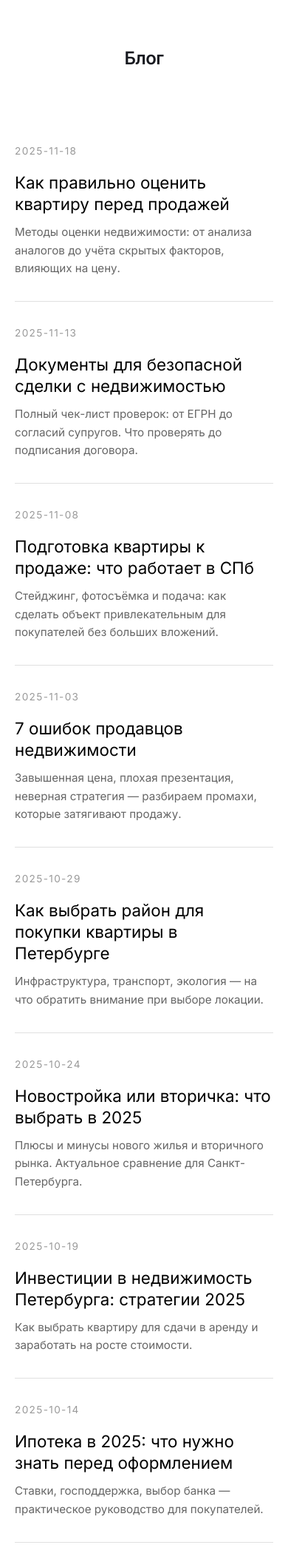
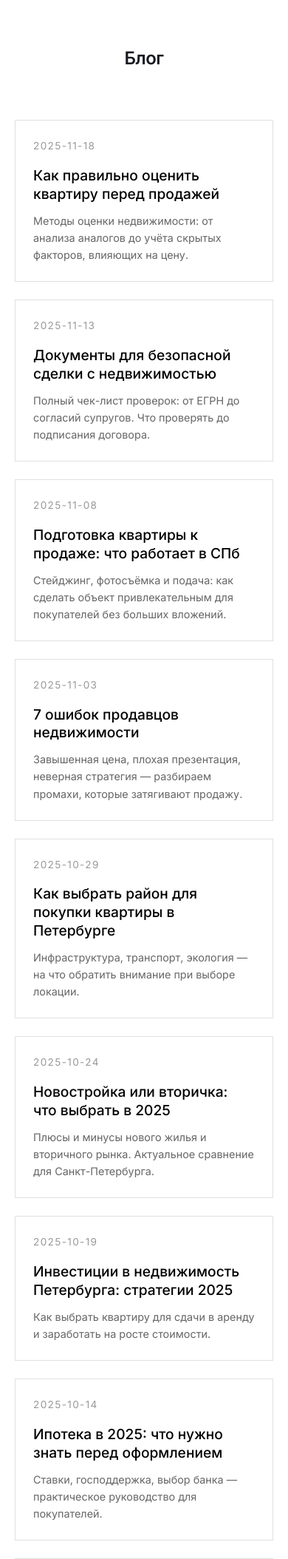
Before and after one commit to nikita-tita/cian-analyzer, a Flask app: page /blog in a window 390 px wide. Shown: the part 97-2205 px from the top of the page at 74% size. Run offline with Flask 3, Linux system fonts and the light colour scheme; data comes from the database, SQL or seed files in the repository; some libraries are stand-ins or nearby versions.

Commit message:
fix: Blog cards layout and database permissions
- Переделал дизайн на карточки (grid layout)
- Добавил hover эффекты
- Исправил права на blog.db для записи view_count

🤖 Generated with [Claude Code](https://claude.com/claude-code)

Co-Authored-By: Claude <noreply@anthropic.com>

```diff
--- a/static/css/blog-minimal.css
+++ b/static/css/blog-minimal.css
@@ -1,16 +1,24 @@
-/* Minimal Blog Section */
+/* Blog Cards Layout */
 .blog-listing {
-    max-width: 900px;
+    display: grid;
+    grid-template-columns: repeat(auto-fill, minmax(320px, 1fr));
+    gap: 2rem;
     margin: 3rem auto 0;
+    max-width: 1200px;
 }
 
 .blog-entry {
-    padding: 2.5rem 0;
-    border-bottom: 1px solid #e0e0e0;
+    background: white;
+    border: 1px solid #e0e0e0;
+    padding: 2rem;
+    transition: all 0.3s ease;
+    display: flex;
+    flex-direction: column;
 }
 
-.blog-entry:last-child {
-    border-bottom: none;
+.blog-entry:hover {
+    border-color: #000;
+    transform: translateY(-4px);
 }
 
 .blog-entry-meta {
@@ -23,31 +31,46 @@
 }
 
 .blog-entry-title {
-    font-size: 1.75rem;
-    font-weight: 400;
+    font-size: 1.3rem;
+    font-weight: 500;
     color: #000;
     margin-bottom: 0.75rem;
     line-height: 1.3;
 }
 
+.blog-entry-title a {
+    color: inherit;
+    text-decoration: none;
+}
+
+.blog-entry-title a:hover {
+    color: #666;
+}
+
 .blog-entry-excerpt {
-    font-size: 1rem;
+    font-size: 0.95rem;
     font-weight: 400;
     color: #666;
     line-height: 1.6;
     margin: 0;
+    flex-grow: 1;
 }
 
 @media (max-width: 768px) {
+    .blog-listing {
+        grid-template-columns: 1fr;
+        gap: 1.5rem;
+    }
+
     .blog-entry {
-        padding: 2rem 0;
+        padding: 1.5rem;
     }
 
     .blog-entry-title {
-        font-size: 1.4rem;
+        font-size: 1.2rem;
     }
 
     .blog-entry-excerpt {
-        font-size: 0.95rem;
+        font-size: 0.9rem;
     }
 }
```
